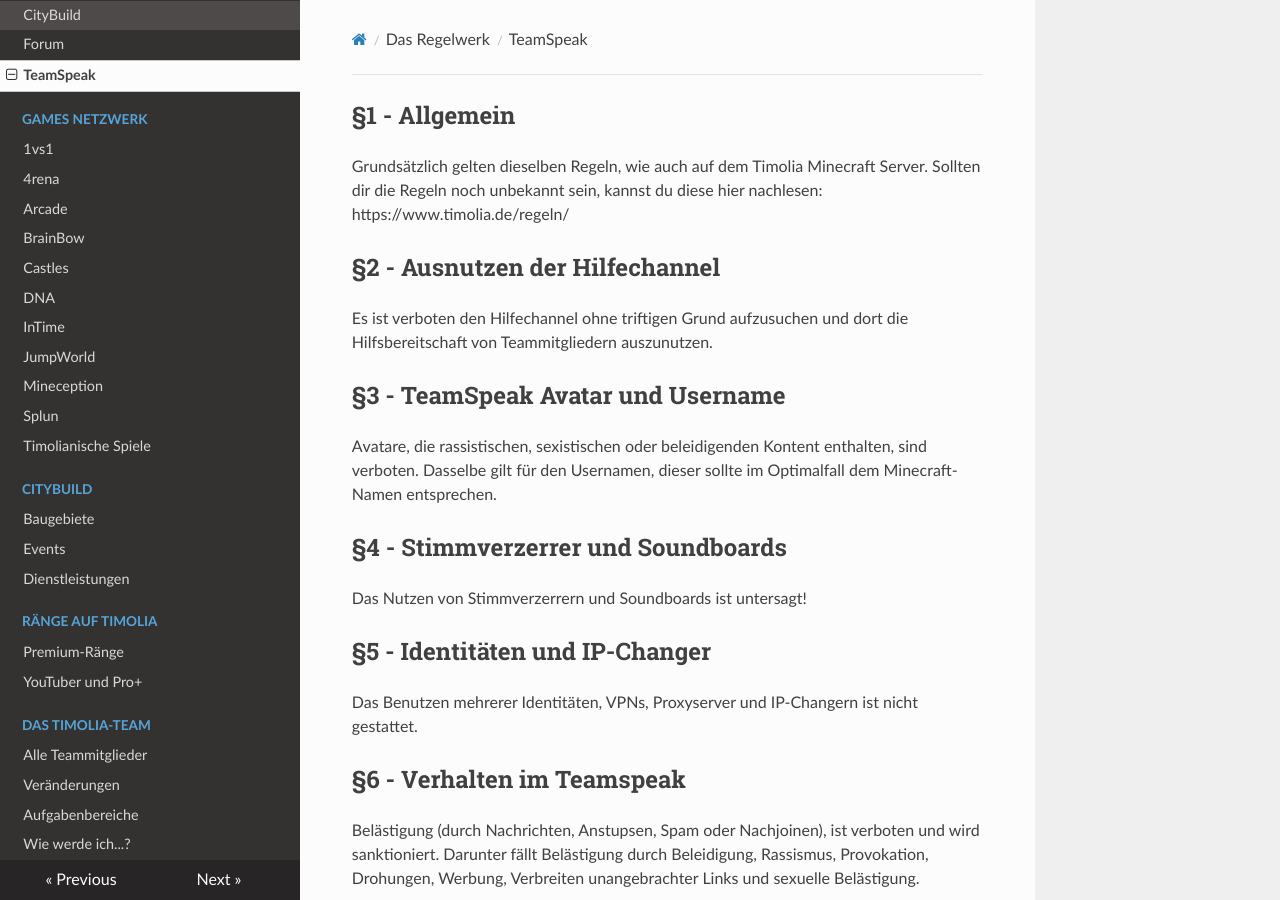
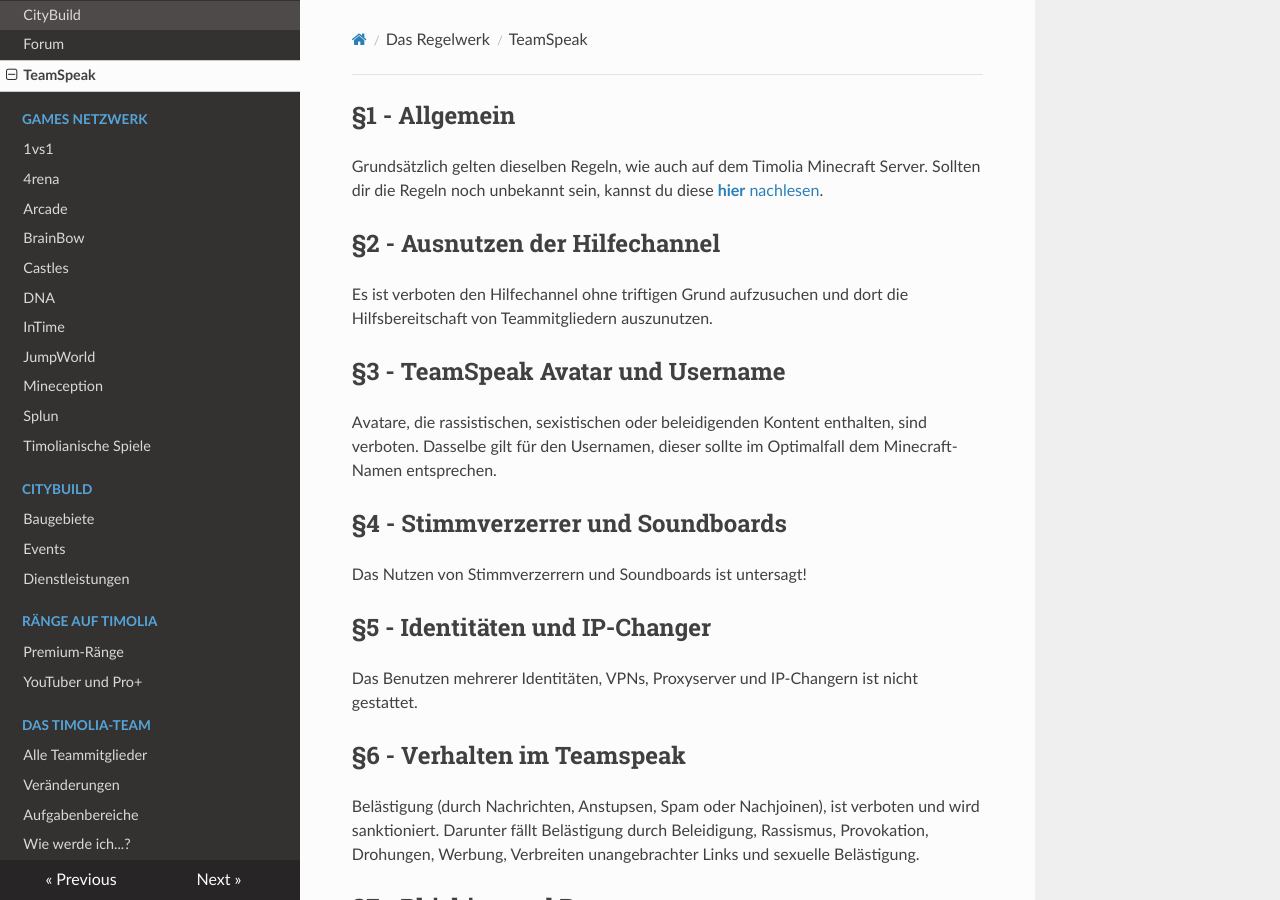
Before and after one commit to TimoliaDE/HowTo, an MkDocs documentation site: the page built from docs/rules/teamspeak.md, in a window 1280 px wide and 900 px high. Built offline with MkDocs 1.6.1, drawn with Linux system fonts in a browser that asks for light colours; nearby versions of some CDN libraries; old or Windows-style settings are respelled for this version of MkDocs.

Commit message:
Falsche Verlinkungen gefixt

```diff
--- a/docs/rules/teamspeak.md
+++ b/docs/rules/teamspeak.md
@@ -1,5 +1,5 @@
 ## §1 - Allgemein
-Grundsätzlich gelten dieselben Regeln, wie auch auf dem Timolia Minecraft Server. Sollten dir die Regeln noch unbekannt sein, kannst du diese hier nachlesen: https://www.timolia.de/regeln/
+Grundsätzlich gelten dieselben Regeln, wie auch auf dem Timolia Minecraft Server. Sollten dir die Regeln noch unbekannt sein, kannst du diese [<strong>hier</strong> nachlesen](https://howto.timolia.de/rules/games/).
 
 ## §2 - Ausnutzen der Hilfechannel
 Es ist verboten den Hilfechannel ohne triftigen Grund aufzusuchen und dort die Hilfsbereitschaft von Teammitgliedern auszunutzen.
```
Also changed, not shown: docs/rules/games.md (+1 -1 lines).
